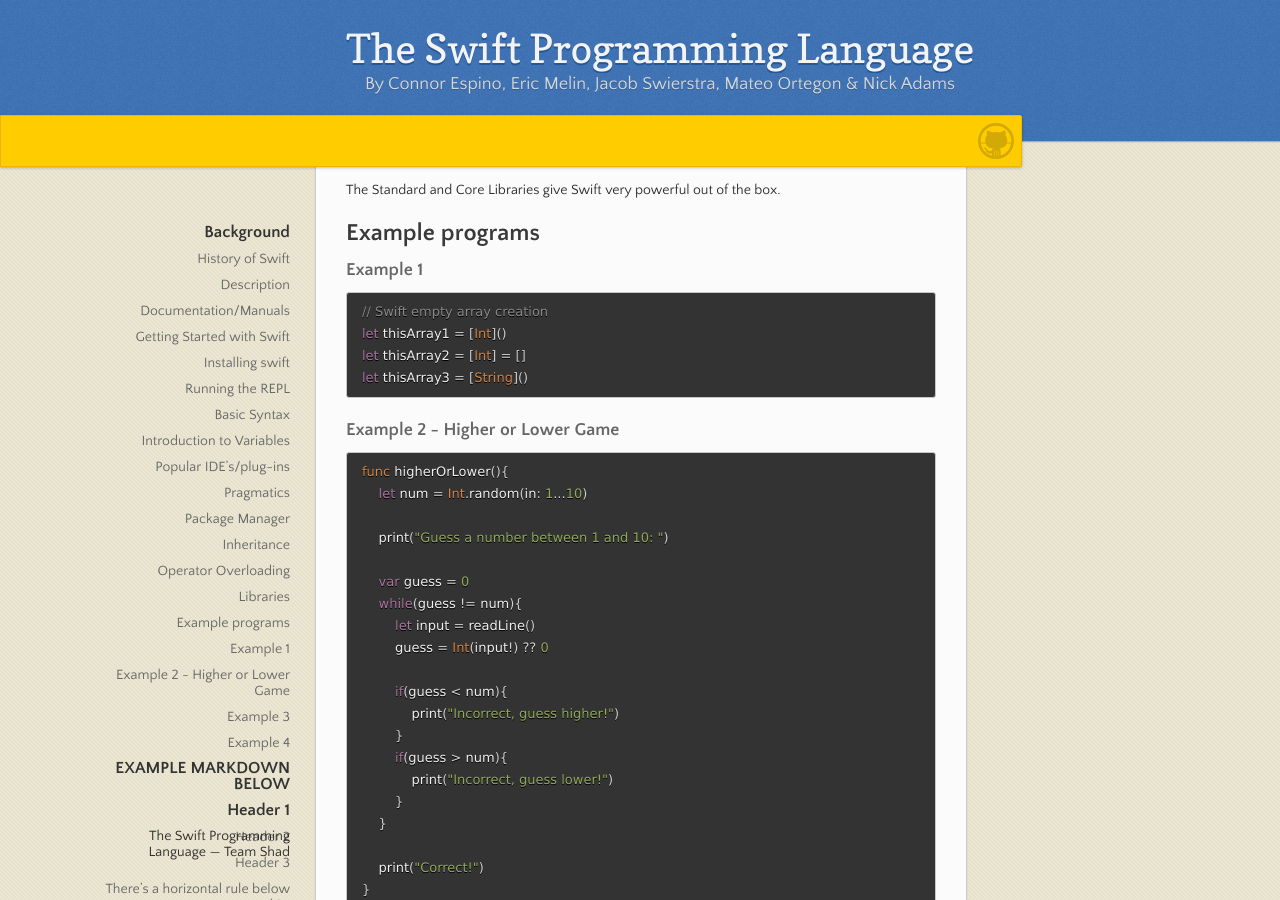
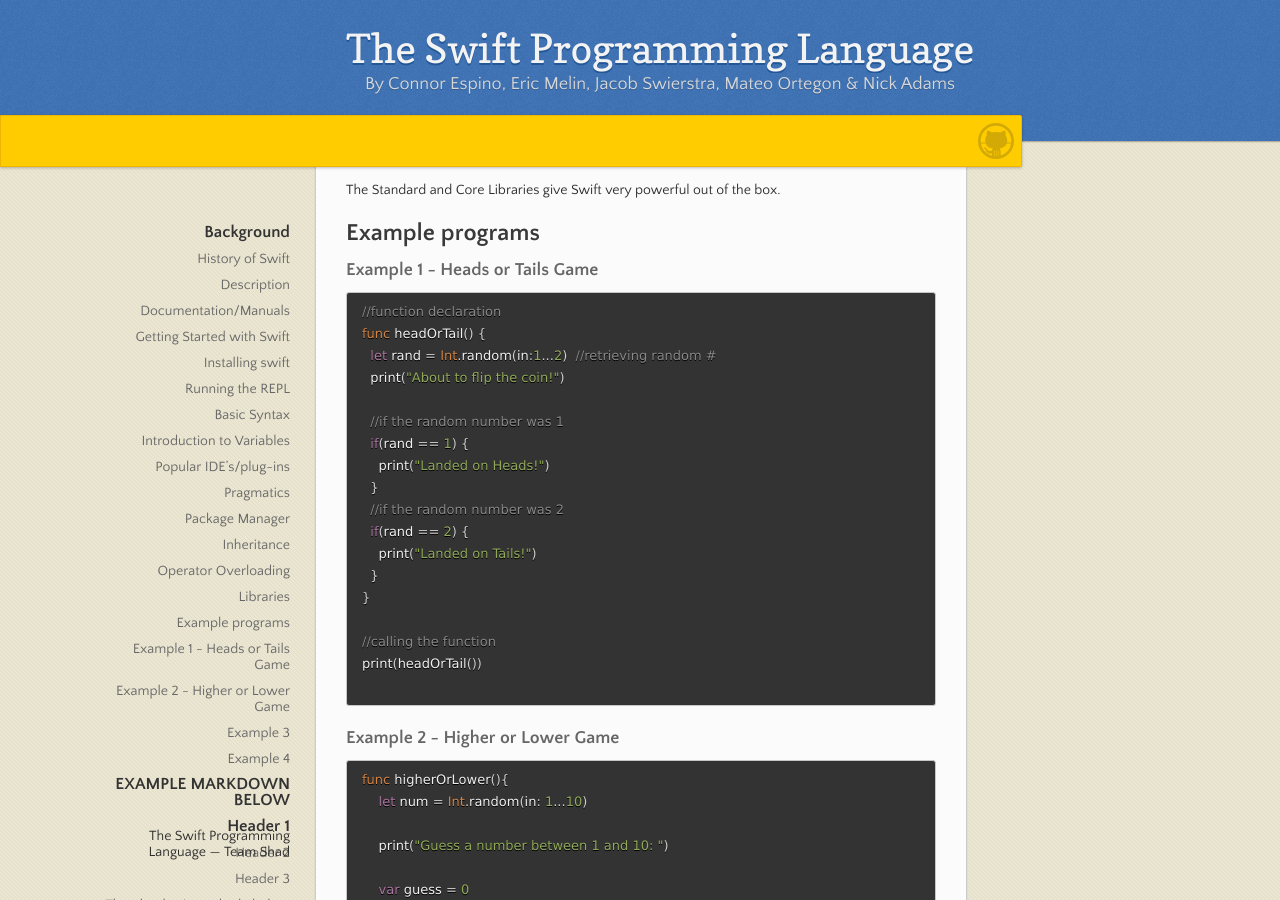
Before and after one commit to MelinHead225/cs354-lw1, a Jekyll site: the page built from index.md, in a window 1280 px wide and 900 px high, scrolled down 6736 px. Built offline with Jekyll 4.4.1, drawn with Linux system fonts in a browser that asks for light colours.

Commit message:
changed program example #1

````diff
--- a/index.md
+++ b/index.md
@@ -167,12 +167,26 @@ Xcode
 {% include_relative pragmatics.md %}
 
 ## Example programs
-### Example 1
+### Example 1 - Heads or Tails Game
 ```swift
-// Swift empty array creation
-let thisArray1 = [Int]()
-let thisArray2 = [Int] = []
-let thisArray3 = [String]()
+//function declaration
+func headOrTail() {
+  let rand = Int.random(in:1...2)  //retrieving random #
+  print("About to flip the coin!")
+
+  //if the random number was 1
+  if(rand == 1) {
+    print("Landed on Heads!")
+  }
+  //if the random number was 2
+  if(rand == 2) {
+    print("Landed on Tails!")
+  }
+}
+
+//calling the function
+print(headOrTail())
+
 ```
 ### Example 2 - Higher or Lower Game
 ```swift
````
